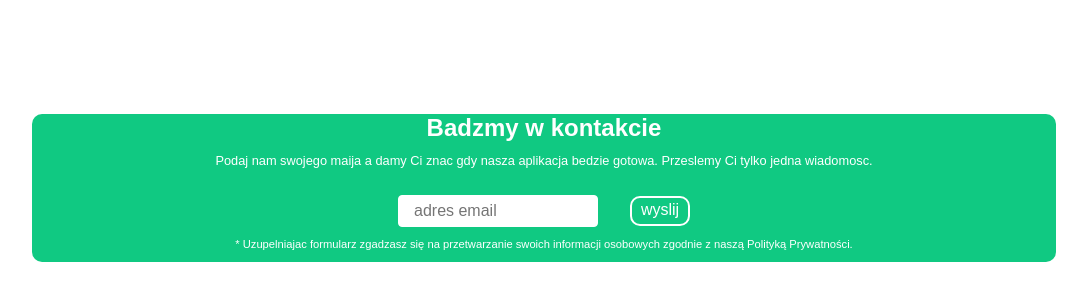
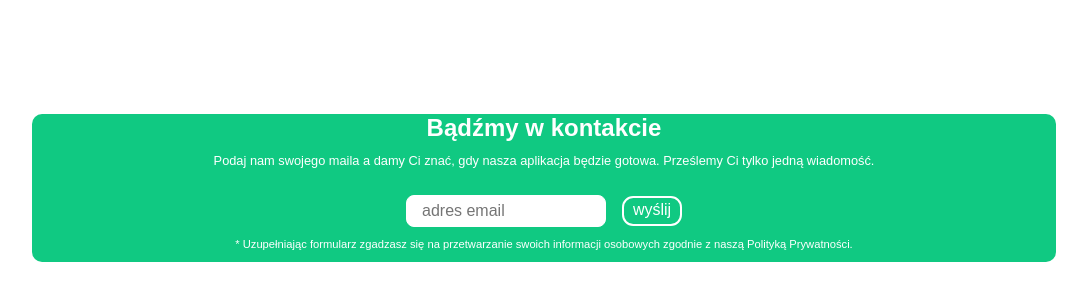
Before and after one commit to infoshareacademy/jfdd12-begio, a plain HTML site: page index.html in a window 1280 px wide. Shown: the part 86-386 px from the top of the page, without its empty margins (96-1183 px from the left). Drawn offline with Linux system fonts and the light colour scheme.

Commit message:
changed form style 499px works

```diff
--- a/css/styles.css
+++ b/css/styles.css
@@ -45,19 +45,12 @@ body {/* for now */
     flex-wrap: nowrap;
 }
 
-/*.contactUs > form > label{
-    font-size: 1em;
-    text-align: center;
-    color: white;
-}*/
-
-
 .mailForm > input{
     width: 200px;
     height: 32px;
     padding: 15px;
     border: 1px solid white;
-    border-radius: 4px;
+    border-radius: 0.5em;
     box-sizing: border-box;
     font-size: 1em;
     text-align: left;
@@ -71,8 +64,8 @@ body {/* for now */
     color: white;
     text-align: center;
     font-size: 1em;
-    border-radius: 10px;
-    margin-left: 2em;
+    border-radius: 0.7em;
+    margin-left: 1em;
 }
 
 .contactUs > p{
@@ -92,4 +85,9 @@ body {/* for now */
         order: -1;
     }
 
+    .mailForm > button{
+        margin-left: 0;
+        margin-top: 0.3em;
+    }
+
 }
--- a/index.html
+++ b/index.html
@@ -27,14 +27,14 @@
     <!-- dej emaila -->
     <section class="contactUs">
         <div class="infoHead">
-            <h2>Badzmy w kontakcie</h2>
-            <p>Podaj nam swojego maija a damy Ci znac gdy nasza aplikacja bedzie gotowa. Przeslemy Ci tylko jedna wiadomosc.</p>
+            <h2>Bądźmy w kontakcie</h2>
+            <p>Podaj nam swojego maila a damy Ci znać, gdy nasza aplikacja będzie gotowa. Prześlemy Ci tylko jedną wiadomość.</p>
         </div>
         <form class="mailForm" action="" method="POST">
             <input type="email" name="email" placeholder="adres email"  required pattern="[a-z0-9._%+-]+@[a-z0-9.-]+\.[a-z]{2,}$">
-            <button>wyslij</button>
+            <button>wyślij</button>
         </form>
-        <p>* Uzupelniajac formularz zgadzasz się na przetwarzanie swoich informacji osobowych zgodnie z naszą Polityką Prywatności.</p>
+        <p>* Uzupełniając formularz zgadzasz się na przetwarzanie swoich informacji osobowych zgodnie z naszą Polityką Prywatności.</p>
     </section>
     <!-- drużyna -->
     <section class="team">
```
